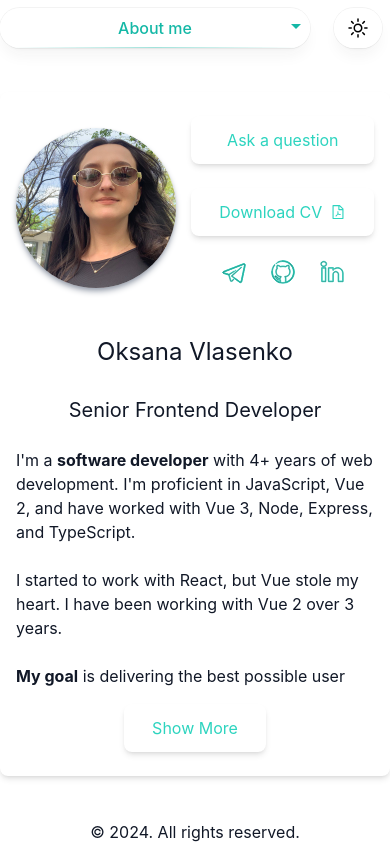
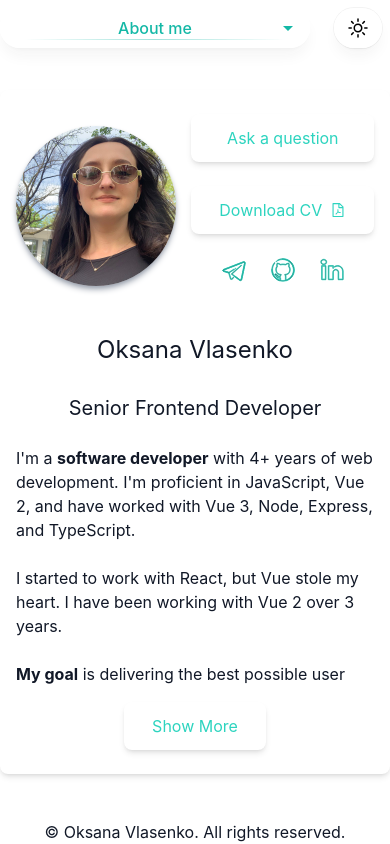
Before and after one commit to oksanaVlasenko/vlasenko, a Vue app: page / in a window 390 px wide. Built offline with nearby package versions, Linux system fonts and the light colour scheme.

Commit message:
fix: menu in mobile

```diff
--- a/src/components/About.vue
+++ b/src/components/About.vue
@@ -1,5 +1,5 @@
 <template>
-  <div class="flex flex-col items-center justify-center flex-grow max-w-full overflow-x-hidden">
+  <div class="flex flex-col items-center justify-center flex-grow max-w-full overflow-x-hidden pt-9">
     <Card />
   </div>
 </template>
--- a/src/components/Contacts.vue
+++ b/src/components/Contacts.vue
@@ -1,5 +1,5 @@
 <template>
-  <div class="flex flex-col items-center justify-center flex-grow max-w-full overflow-x-hidden mt-6">
+  <div class="flex flex-col items-center justify-center flex-grow max-w-full overflow-x-hidden mt-6 pt-9">
     <h2>Get in touch</h2>
 
     <div class="contact">
--- a/src/components/Footer.vue
+++ b/src/components/Footer.vue
@@ -1,7 +1,7 @@
 <template>
   <footer class="text-dark dark:text-white">
     <div class="container mx-auto flex flex-col items-center">
-      <p>&copy; 2024. All rights reserved.</p>
+      <p>&copy; Oksana Vlasenko. All rights reserved.</p>
     </div>
   </footer>
 </template>
--- a/src/components/Nav.vue
+++ b/src/components/Nav.vue
@@ -1,40 +1,69 @@
 <template>
   <div class="flex justify-center flex-col sm:flex-row list">
-    <router-link
-      to="/"
-      :class="['link', 'sm:inline-block', { 'hidden': $route.path !== '/' && !isMenuOpen, 'inline-block': isMenuOpen }]"
-      exact-active-class="active"
-      @click="isMenuOpen = false"
+    <div v-if="!isSmallScreen">
+      <router-link
+        v-for="link in links"
+        :key="link.text"
+        :to="link.to"
+        :class="[
+          'link',
+          'sm:inline-block',
+          {
+            'hidden': $route.path !== link.to && !isMenuOpen,
+            'inline-block': isMenuOpen
+          }
+        ]"
+        exact-active-class="active"
+      >
+        {{ link.text }}
+      </router-link>
+    </div>
+
+    <div
+      v-else
+      class="fixed z-100 top-0 right-0 left-0 small-list"
     >
-      About me
-    </router-link>
+      <div
+        class="flex justify-center flex-col sm:flex-row small-nav"
+        @click="isMenuOpen = !isMenuOpen"
+      >
+        <p class="active">{{ activeLink }}</p>
 
-    <router-link
-      to="/work-history"
-      :class="['link', 'sm:inline-block', { 'hidden': $route.path !== '/work-history' && !isMenuOpen, 'inline-block': isMenuOpen }]"
-      active-class="active"
-      @click="isMenuOpen = false"
-    >
-      Work history
-    </router-link>
+        <svg
+          :class="['absolute open-menu-svg', { 'rotate-180': isMenuOpen }]"
+          fill="currentColor"
+          xmlns="http://www.w3.org/2000/svg" xmlns:xlink="http://www.w3.org/1999/xlink" viewBox="0 0 24 24"
+          class="w-6 h-6 top-1/2 right-0 transform -translate-y-1/2 mr-2"
+        >
+          <path d="M7 10l5 5l5-5z"></path>
+        </svg>
+      </div>
 
-    <router-link
-      to="/contact"
-      :class="['link', 'sm:inline-block', { 'hidden': $route.path !== '/contact' && !isMenuOpen, 'inline-block': isMenuOpen }]"
-      active-class="active"
-      @click="isMenuOpen = false"
-    >
-      Contact
-    </router-link>
+      <div
+        v-if="isMenuOpen"
+        class="flex justify-center flex-col"
+      >
+        <router-link
+          v-for="link in notActiveLink"
+          :key="link.text"
+          :to="link.to"
+          :class="[
+            'link',
+            'sm:inline-block',
+            {
+              'hidden': $route.path !== link.to && !isMenuOpen,
+              'inline-block': isMenuOpen
+            }
+          ]"
+          exact-active-class="active"
+          @click="isMenuOpen = false"
+        >
+          {{ link.text }}
+        </router-link>
+      </div>
+    </div>
 
-    <svg
-      :class="['open-menu-svg', { 'rotate-180': isMenuOpen, 'top-12': isMenuOpen, 'top-1.5': !isMenuOpen }]"
-      fill="currentColor"
-      xmlns="http://www.w3.org/2000/svg" xmlns:xlink="http://www.w3.org/1999/xlink" viewBox="0 0 24 24"
-      @click="isMenuOpen = !isMenuOpen"
-    >
-      <path d="M7 10l5 5l5-5z"></path>
-    </svg>
+
   </div>
 </template>
 
@@ -43,20 +72,61 @@ export default {
   data() {
     return {
       isMenuOpen: false,
+      isSmallScreen: false,
       links: [
         { to: '/', text: 'About me' },
         { to: '/work-history', text: 'Work history' },
-        { to: '/contact', text: 'Contact' },
-      ],
-    };
+        { to: '/contact', text: 'Contact' }
+      ]
+    }
   },
+
+  methods: {
+    checkScreenSize() {
+      this.isSmallScreen = window.matchMedia('(max-width: 640px)').matches
+    }
+  },
+
+  computed: {
+    notActiveLink() {
+      if (!this.links.length) return []
+
+      return this.links.filter(l => l.text !== this.activeLink)
+    },
+
+    activeLink() {
+      if (this.$route.path === '/') return 'About me'
+
+      let link = this.links.find(l => this.$route.path === l.to)
+
+      return link ? link.text : ''
+    }
+  },
+
+  mounted() {
+    this.checkScreenSize()
+    window.addEventListener('resize', this.checkScreenSize)
+  },
+
+  beforeUnmount() {
+    window.removeEventListener('resize', this.checkScreenSize)
+  }
 }
 </script>
 
 <style>
 .list {
   @apply
-    flex rounded-full bg-white/90 px-3 font-medium text-zinc-800 shadow-lg shadow-zinc-800/5 ring-1 ring-zinc-900/5 backdrop-blur dark:bg-zinc-800/90 dark:text-zinc-200 dark:ring-white/10 mr-20;
+    flex rounded-full bg-white/90 px-3 font-medium shadow-lg shadow-zinc-800/5 backdrop-blur dark:bg-zinc-800/90 mr-20;
+}
+
+.small-list {
+  @apply
+    flex justify-center flex-col rounded-full bg-white/90 px-3 font-medium  shadow-lg shadow-zinc-800/5 backdrop-blur dark:bg-zinc-800/90;
+}
+
+.small-nav {
+  @apply px-3 py-2 cursor-pointer;
 }
 
 .link {
--- a/src/components/Projects.vue
+++ b/src/components/Projects.vue
@@ -1,5 +1,5 @@
 <template>
-  <div class="flex flex-col items-center justify-center flex-grow max-w-full overflow-x-hidden mt-6">
+  <div class="flex flex-col items-center justify-center flex-grow max-w-full overflow-x-hidden mt-6 pt-9">
     <h2>Work history</h2>
 
     <div class="work-history">
```
